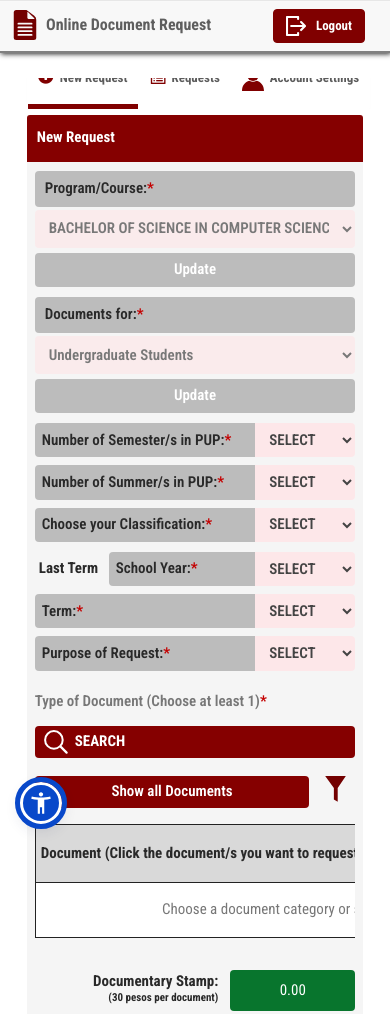
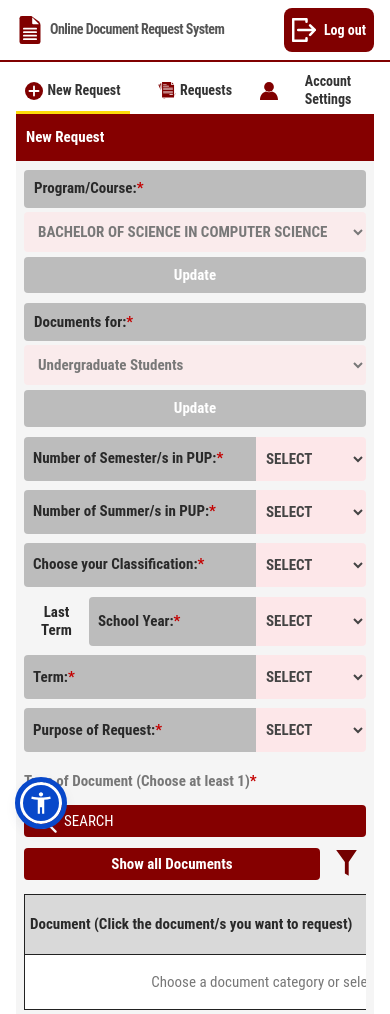
Before and after one commit to ChelseyRei/Updated_ODRS, a plain HTML site: page prototype/new-request.html in a window 390 px wide. Shown: the top 1014 px of the page. Drawn offline with nearby package versions, Linux system fonts and the light colour scheme.

Commit message:
Changed it according to the design, and changes some of the icons and order

```diff
--- a/prototype/css/new-request.css
+++ b/prototype/css/new-request.css
@@ -1,28 +1,3 @@
-#toggle-btn {
-    height: 34px;
-    width: 100%;
-    border: 1px solid #CCC;
-    border-radius: 4px;
-    box-shadow: 0px 1px 1px rgba(0, 0, 0, 0.075) inset;
-    display: inline-flex;
-    justify-content: center;
-    align-items: center;
-}
-
-#btn-content {
-    width: 100%;
-    height: 100%;
-    display: flex;
-    justify-content: center;
-    align-items: center;
-    text-align: center;
-}
-
-#btn-content p {
-    margin: 0;
-    text-align: center;
-}
-
 #user-icon {
     height: 100%;
     display: inline-block;
@@ -503,3 +478,155 @@ select, .other-purpose {
   .submission-area { font-size: 12px; }
   .submit-button { width: 100%; }
 }
+
+
+/* ======================================================
+   FORM LABEL AND FIELD LAYOUT FIX
+   Keeps the existing font family, size, and weight.
+====================================================== */
+
+/* Program/Course and Documents for */
+.wide-field {
+    display: grid;
+    grid-template-columns: minmax(175px, 205px) minmax(0, 1fr) 78px;
+    gap: 5px;
+    margin-bottom: 10px;
+    min-height: 42px;
+    align-items: stretch;
+}
+
+.field-label,
+.field-group label {
+    min-width: 0;
+    height: auto;
+    display: flex;
+    align-items: center;
+    padding: 8px 10px;
+    line-height: 1.25;
+    overflow-wrap: break-word;
+    word-break: normal;
+}
+
+.wide-field select {
+    width: 100%;
+    min-width: 0;
+    text-align: center;
+    border-radius: 0 4px 4px 0;
+}
+
+.update-button {
+    min-width: 0;
+    margin-left: 0;
+    padding: 7px 8px;
+}
+
+/* Semester, Summer, Classification, School Year, Term, Purpose */
+.three-column {
+    display: grid;
+    grid-template-columns: repeat(3, minmax(0, 1fr));
+    gap: 12px;
+    margin: 10px 0;
+    align-items: stretch;
+}
+
+.field-group {
+    display: grid;
+    grid-template-columns: minmax(0, 1fr) 100px;
+    min-width: 0;
+    min-height: 44px;
+    align-items: stretch;
+}
+
+.field-group label {
+    border-radius: 4px 0 0 4px;
+    padding: 8px 9px;
+}
+
+.field-group select {
+    width: 100%;
+    min-width: 0;
+    border-radius: 0 4px 4px 0;
+    padding: 7px 6px;
+}
+
+/* Last Term: keep the label, School Year label, and select aligned. */
+.last-term-row {
+    margin-top: 10px;
+}
+
+.last-term-row .field-group:first-child {
+    grid-template-columns: 65px minmax(0, 1fr) 100px;
+}
+
+.last-term-label {
+    display: flex;
+    align-items: center;
+    justify-content: center;
+    min-width: 0;
+    padding: 6px 4px;
+    text-align: center;
+    line-height: 1.25;
+}
+
+.last-term-row .field-group:first-child label {
+    width: auto !important;
+    margin-left: 0 !important;
+}
+
+.purpose-group {
+    grid-template-columns: minmax(0, 1fr) 100px;
+    position: relative;
+}
+
+/* Tablet: two form columns, avoiding narrow label areas. */
+@media (max-width: 1000px) {
+    .wide-field {
+        grid-template-columns: 175px minmax(0, 1fr) 76px;
+    }
+
+    .three-column {
+        grid-template-columns: repeat(2, minmax(0, 1fr));
+    }
+}
+
+/* Mobile: wide fields stack; paired fields use a readable label/control split. */
+@media (max-width: 600px) {
+    .wide-field {
+        grid-template-columns: minmax(0, 1fr);
+        gap: 4px;
+    }
+
+    .field-label {
+        min-height: 38px;
+        border-radius: 4px;
+    }
+
+    .wide-field select {
+        min-height: 40px;
+        border-radius: 4px;
+        text-align: left;
+    }
+
+    .update-button {
+        min-height: 36px;
+        margin-top: 1px;
+    }
+
+    .three-column {
+        grid-template-columns: minmax(0, 1fr);
+        gap: 9px;
+    }
+
+    .field-group {
+        grid-template-columns: minmax(0, 1fr) 110px;
+        min-height: 44px;
+    }
+
+    .last-term-row .field-group:first-child {
+        grid-template-columns: 65px minmax(0, 1fr) 110px;
+    }
+
+    .purpose-group {
+        grid-template-columns: minmax(0, 1fr) 110px;
+    }
+}
--- a/prototype/new-request.html
+++ b/prototype/new-request.html
@@ -1,62 +1,117 @@
 <!DOCTYPE html>
 <html lang="en">
-
 <head>
   <meta charset="UTF-8">
   <meta name="viewport" content="width=device-width, initial-scale=1.0">
-    <meta name="description" content="Online Document Request System interface demo">
-    <title>Online Document Request System</title>
-    <link rel="stylesheet" href="./css/new-request.css">
-    <link rel="preconnect" href="https://fonts.googleapis.com">
-    <link rel="preconnect" href="https://fonts.gstatic.com" crossorigin>
-    <link href="https://fonts.googleapis.com/css2?family=Roboto+Condensed:wght@400;500;600;700&display=swap"
-        rel="stylesheet">
-    <link href="./css/requests.css" rel="stylesheet">
-    <link href="./css/new-request.css" rel="stylesheet">
+  <title>New Request | Online Document Request System</title>
+ <link rel="stylesheet" href="css/styles.css">
+<link rel="stylesheet" href="css/settings.css">
+<link rel="stylesheet" href="css/new-request.css">
+<link rel="stylesheet" href="css/responsive.css">
 </head>
+<body>
 
-<body>
-    <header>
-        <nav class="navbar navbar-default navbar-fixed-top" role="navigation"
-            style="border-bottom: solid 2px #808080; box-shadow: 1px 1px 5px">
-            <div class="container">
-                <div class="container-fluid">
-                    <div class="navbar-header">
-                        <a class="navbar-brand" href="#">
-                            <img src="./assets/icons/system-logo-icon.svg" alt="Logo" style="height: 30px; filter: brightness(0) saturate(100%) invert(11%) sepia(83%) saturate(4736%) hue-rotate(354deg) brightness(62%) contrast(113%);">
-                            <span>Online Document Request</span>
+<!-- Icon sprite. The shapes match the files in assets/icons/. They are inline so they take the page colors. -->
+<svg width="0" height="0" style="position:absolute" aria-hidden="true" focusable="false">
+  <defs>
+    <mask id="logo-holes">
+      <rect width="24" height="24" fill="#fff"/>
+      <path d="M13.9 1.6V6.2Q13.9 7.1 14.8 7.1H19.2Q19.8 7.1 19.4 6.6L14.5 1.7Q13.9 1.1 13.9 1.6Z" fill="#000"/>
+      <rect x="6" y="10.15" width="12" height="1.5" rx="0.75" fill="#000"/>
+      <rect x="6" y="13.15" width="12" height="1.5" rx="0.75" fill="#000"/>
+      <rect x="6" y="16.15" width="12" height="1.5" rx="0.75" fill="#000"/>
+      <rect x="6" y="19.15" width="12" height="1.5" rx="0.75" fill="#000"/>
+    </mask>
+    <mask id="plus-cut">
+      <rect width="460" height="460" fill="#fff"/>
+      <path d="M230 115V346M114 230H346" stroke="#000" stroke-width="46" stroke-linecap="round"/>
+    </mask>
+    <mask id="requests-lines">
+      <rect x="0" y="0" width="600" height="600" fill="#fff"/>
+      <rect x="165" y="120" width="90" height="16" rx="8" fill="#000"/>
+      <rect x="165" y="155" width="147" height="16" rx="8" fill="#000"/>
+      <rect x="165" y="202" width="245" height="16" rx="8" fill="#000"/>
+      <rect x="165" y="242" width="245" height="16" rx="8" fill="#000"/>
+      <rect x="165" y="281" width="245" height="16" rx="8" fill="#000"/>
+      <rect x="165" y="319" width="245" height="16" rx="8" fill="#000"/>
+      <rect x="321" y="359" width="89" height="16" rx="8" fill="#000"/>
+    </mask>
+  </defs>
+
+  <symbol id="icon-logo" viewBox="0 0 24 24" fill="currentColor">
+    <path mask="url(#logo-holes)" d="M13.2 0L19.4 4.5Q21 5.8 21 7.8V22Q21 24 19 24H5Q3 24 3 22V2Q3 0 5 0Z"/>
+  </symbol>
+  <symbol id="icon-plus" viewBox="0 0 460 460">
+    <circle cx="230" cy="230" r="230" fill="currentColor" mask="url(#plus-cut)"/>
+  </symbol>
+  <symbol id="icon-requests" viewBox="40 84 445 396" fill="currentColor">
+    <path mask="url(#requests-lines)" d="M140 55H362V130H437V443H140Z"/>
+    <path d="M380 68V112H425Z"/>
+    <path d="M48 130L78 117L111 268Z"/>
+    <path d="M90 100L122 92L121 240Z"/>
+    <path d="M178 460L232 462L180 472Z"/>
+    <path d="M464 327L475 356L464 352Z"/>
+    <path d="M454 358L465 358L455 406Z"/>
+  </symbol>
+  <symbol id="icon-person" viewBox="0 0 24 24" fill="currentColor">
+    <circle cx="12" cy="6.5" r="6.5"/>
+    <path d="M0 24C0 17.5 3.5 14.2 8 12.8Q12 14.8 16 12.8C20.5 14.2 24 17.5 24 24Z"/>
+  </symbol>
+  <symbol id="icon-avatar" viewBox="0 0 100 100" fill="none" stroke="currentColor" stroke-width="4.5">
+    <circle cx="50" cy="32" r="20"/>
+    <path d="M12 100C12 72 28 60 50 60C72 60 88 72 88 100"/>
+  </symbol>
+  <symbol id="icon-logout" viewBox="0 0 24 24" fill="none" stroke="currentColor" stroke-width="2.5" stroke-linecap="round" stroke-linejoin="round">
+    <path d="M14.5 3.7V1.2H1.2V22.8H14.5V20.3"/>
+    <path d="M6.2 12H22.8M18.1 7.3L22.8 12L18.1 16.9"/>
+  </symbol>
+  <symbol id="icon-search" viewBox="0 0 24 24" fill="none" stroke="currentColor" stroke-width="2" stroke-linecap="round">
+    <circle cx="9.9" cy="9.9" r="8.8"/>
+    <path d="M16.6 16.6L22.6 22.6" stroke-width="2.2"/>
+  </symbol>
+  <symbol id="icon-upload" viewBox="0 0 24 24" fill="none" stroke="currentColor" stroke-width="1.5" stroke-linecap="round" stroke-linejoin="round">
+    <path d="M12 18.2V1.4M2.2 8L12 1.4L21.8 8"/>
+    <path d="M0.75 18V20.8A2.2 2.2 0 0 0 2.95 23H21.05A2.2 2.2 0 0 0 23.25 20.8V18"/>
+  </symbol>
+  <symbol id="icon-download" viewBox="0 0 24 24" fill="none" stroke="currentColor" stroke-width="1.5" stroke-linecap="round" stroke-linejoin="round">
+    <path d="M12 1.2V17.2M2.5 10.2L12 17.2L21.5 10.2"/>
+    <path d="M0.75 18V20.8A2.2 2.2 0 0 0 2.95 23H21.05A2.2 2.2 0 0 0 23.25 20.8V18"/>
+  </symbol>
+  <symbol id="icon-close" viewBox="0 0 24 24" fill="none" stroke="currentColor" stroke-width="2.2" stroke-linecap="round">
+    <path d="M5 5L19 19M19 5L5 19"/>
+  </symbol>
+</svg>
+
+<a class="skip-link" href="#main">Skip to main content</a>
+
+<header class="app-header">
+  <div class="container container-wide app-header-inner">
+    <a class="brand" href="index.html">
+      <svg class="icon brand-logo" aria-hidden="true"><use href="#icon-logo"/></svg>
+      <span>Online Document Request System</span>
+    </a>
+    <a class="btn-logout" href="index.html">
+      <svg class="icon" aria-hidden="true"><use href="#icon-logout"/></svg>
+      <span>Log out</span>
     </a>
   </div>
-                    <div class="collapse navbar-collapse" id="bs-example-navbar-collapse-1">
-                        <ul class="nav navbar-nav navbar-right">
-                            <button type="button" class="btn btn-danger navbar-btn">
-                                <img src="./assets/icons/logout-icon.svg" alt="Logout"
-                                    style="height: 20px; margin-right: 5px;  filter: brightness(0) invert(1);">
-                                Logout</button>
-                        </ul>
-                    </div>
-                </div>
-            </div>
-        </nav>
 </header>
 
-    <main class="page-shell">
-        <br><br><br>
-        <nav class="main-nav" aria-label="Main navigation">
-            <div class="col-sm-12 col-md-12" style="margin-top:-20px; margin-bottom:-3px">
-                <ul class="nav nav-pills panel">
-                    <li class="active"><a href="#"><span class="glyphicon glyphicon-plus-sign"></span> New Request</a>
-                    </li>
-                    <li><a href="requests.html">
-                            <span class="glyphicon glyphicon-list-alt"></span>
-                            Requests</a></li>
-                    <li><a href="settings.html">
-                            <span class="account-icon"></span>
-                            Account Settings</a></li>
-                </ul>
-            </div>
+<nav class="container container-wide tabs" aria-label="Account navigation">
+  <a class="tab" href="new-request.html" aria-current="page">
+    <svg class="icon" aria-hidden="true"><use href="#icon-plus"/></svg>
+    New Request
+  </a>
+  <a class="tab" href="requests.html">
+    <svg class="icon" aria-hidden="true"><use href="#icon-requests"/></svg>
+    Requests
+  </a>
+  <a class="tab" href="settings.html">
+    <svg class="icon" aria-hidden="true"><use href="#icon-person"/></svg>
+    Account Settings
+  </a>
 </nav>
-
+    <main id="main" class="container container-wide">
         <div class="col-sm-12 col-md-12">
             <section class="request-panel" id="new-request">
                 <div class="panel-heading">New Request</div>
@@ -766,7 +821,7 @@
                         <div class="three-column last-term-row">
                             <div class="field-group">
                                 <span class="last-term-label">Last Term</span>
-                                <label for="schoolYear" style="width: 97%; margin-left: 10px;">School Year:<b>*</b></label>
+                                <label for="schoolYear">School Year:<b>*</b></label>
                                 <select id="schoolYear" required>
                                     <option value="">SELECT</option>
                                     <option value="2026 - 2027">2026 - 2027</option>
@@ -961,10 +1016,10 @@
                                 <table class="documents-table">
                                     <thead>
                                         <tr>
-                                            <th>Document (Click the document/s you want to request)</th>
-                                            <th>Quantity</th>
-                                            <th>Processing Time</th>
-                                            <th>Price</th>
+                                            <th style="width: 64%;">Document (Click the document/s you want to request)</th>
+                                            <th style="width: 12%;">Quantity</th>
+                                            <th style="width: 12%;">Processing Time</th>
+                                            <th style="width: 12%;">Price</th>
                                         </tr>
                                     </thead>
                                     <tbody id="documentRows">
```
Also changed, not shown: prototype/js/new-request.js (+14 -7 lines). Lines whose indentation alone changed are shown as unchanged.
